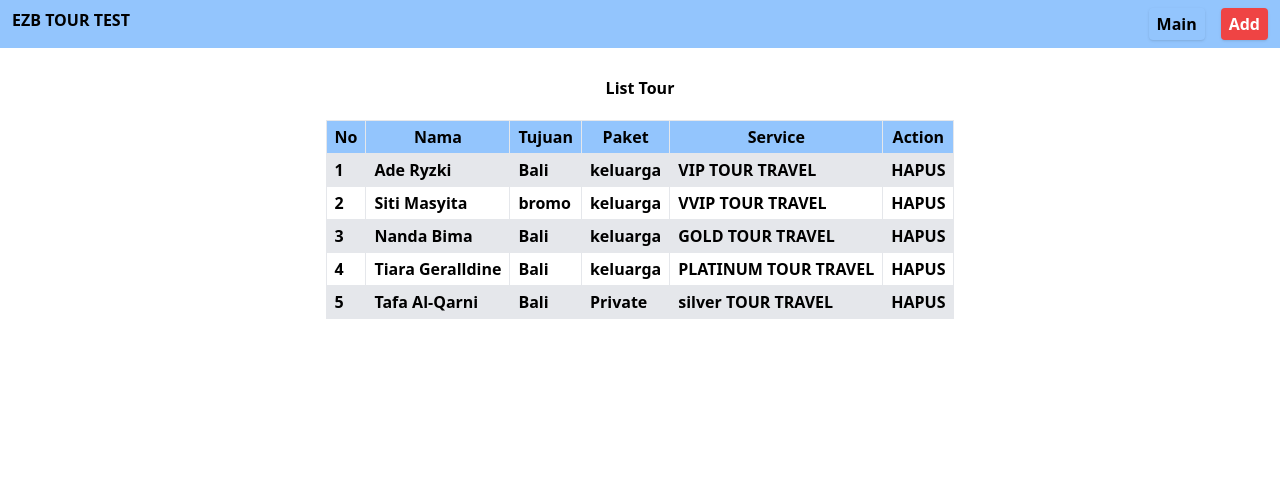
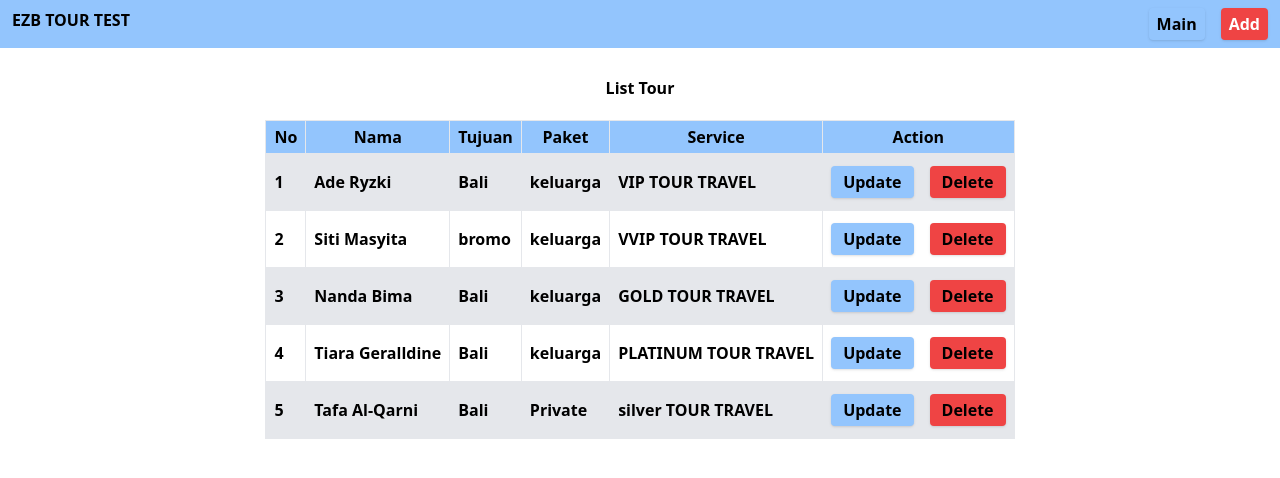
Before and after one commit to ade-ryzki/test-ezb, a Vue app: page / in a window 1280 px wide. Shown: the top 478 px of the page. Built offline with nearby package versions, Linux system fonts and the light colour scheme.

Commit message:
add button update and delete

```diff
--- a/src/components/ShowMains.vue
+++ b/src/components/ShowMains.vue
@@ -18,7 +18,11 @@
                 <td-table>{{ main.tujuan }}</td-table>
                 <td-table>{{main.paket}}</td-table>
                 <td-table>{{main.service}}</td-table>
-                <td-table>HAPUS</td-table>
+                <td-table>
+                    <button class="bg-blue-300 px-3 py-1 rounded shadow  hover:bg-blue-500">Update</button>
+                    <span class="mx-2"></span>
+                    <button class="bg-red-500 px-3 py-1 rounded shadow  hover:bg-red-700">Delete</button>
+                </td-table>
             </tr>
         </tbody>
     </table>
--- a/src/components/UI/TdTable.vue
+++ b/src/components/UI/TdTable.vue
@@ -1,3 +1,3 @@
 <template>
-    <td class="border font-semibold px-2 py-1"><slot></slot></td>
+    <td class="border font-semibold px-2 py-3"><slot></slot></td>
 </template>
```
